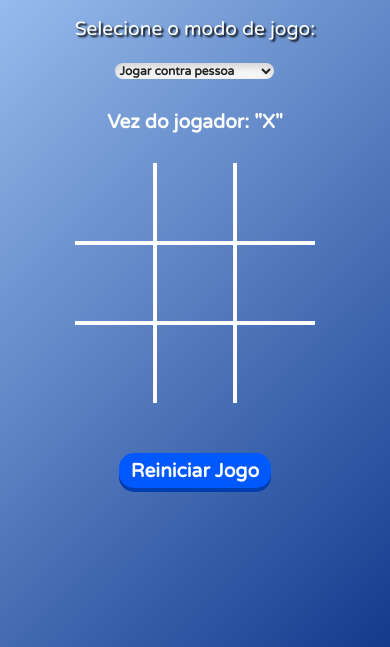
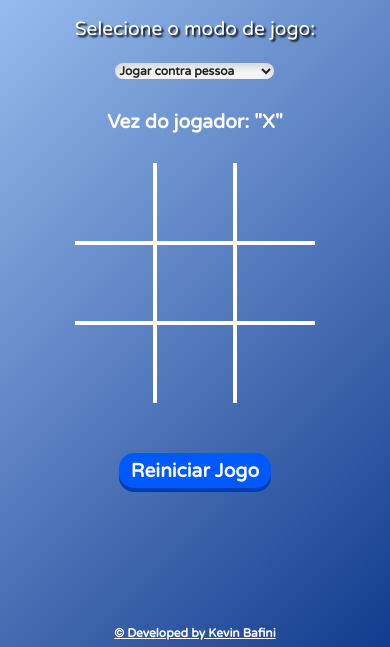
Before and after one commit to Kevinbafini/jogo-da-velha, a plain HTML site: page index.html in a window 390 px wide. Shown: the part 197-844 px from the top of the page. Drawn offline with nearby package versions, Linux system fonts and the light colour scheme.

Commit message:
add a href

```diff
--- a/index.html
+++ b/index.html
@@ -34,8 +34,9 @@
       </div>
       <div id="mensagem"></div>
       <button id="botaoReiniciar">Reiniciar Jogo</button>
+    </div>
+    <a href="https://github.com/Kevinbafini">© Developed by Kevin Bafini</a>
 
-      <script src="script.js"></script>
-    </div>
+    <script src="script.js"></script>
   </body>
 </html>
--- a/style.css
+++ b/style.css
@@ -153,6 +153,14 @@ button:active {
     transform: translateY(2px);
 }
 
+a {
+    top: 97%;
+    color: #fff;
+    font-weight: bold;
+    display: flex;
+    position: absolute;
+}
+
 /* responsivo */
 
 @media (max-width: 600px) {
@@ -182,6 +190,11 @@ button:active {
     button {
         font-size: 1.3rem;
         padding: 8px 16px;
+    }
+
+    a {
+        top: 97.5%;
+        font-size: 14px;
     }
 }
 
@@ -213,4 +226,9 @@ button:active {
         font-size: 1.2em;
         padding: 6px 12px;
     }
+
+    a {
+        top: 97.5%;
+        font-size: 12px;
+    }
 }
```
